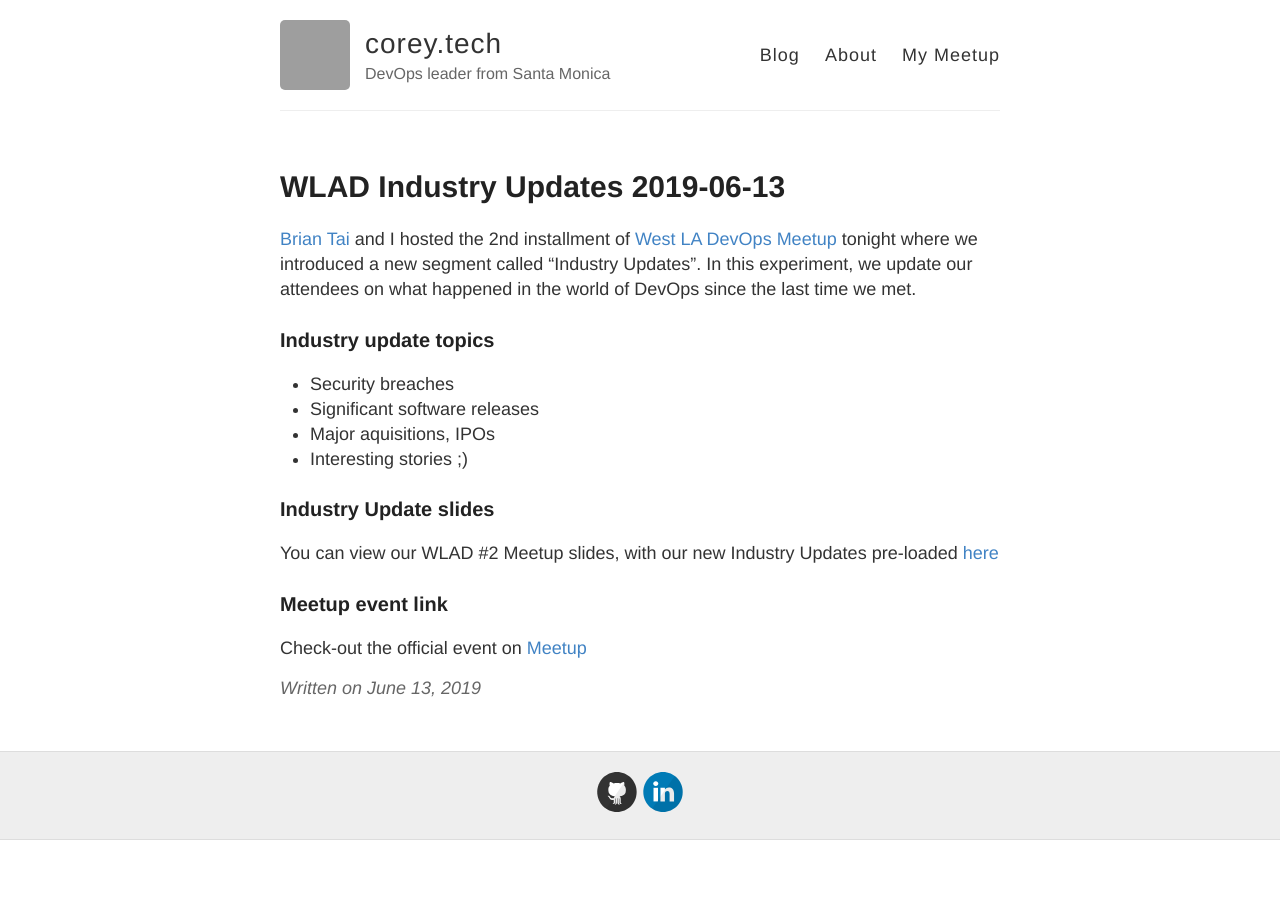
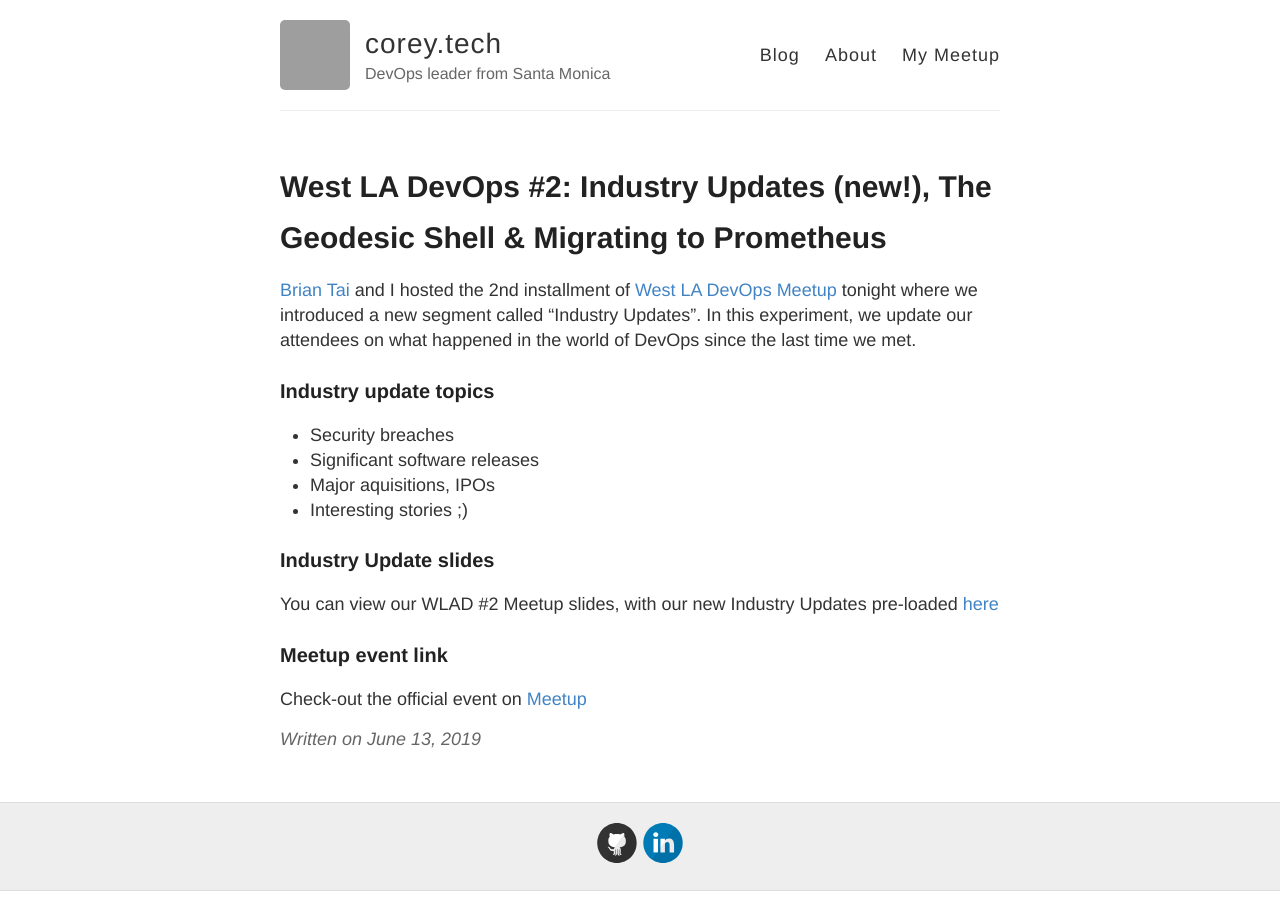
Before and after one commit to mechtron/mechtron.github.io, a Jekyll site: the page built from _posts/2019-6-13-WLAD-2-Industry-Updates.md, in a window 1280 px wide. Built offline with Jekyll 4.4.1, drawn with Linux system fonts in a browser that asks for light colours; grey boxes are pictures that could not be loaded.

Commit message:
Rename WLAD posts to have more human-readable titles

```diff
--- a/_posts/2019-6-13-WLAD-2-Industry-Updates.md
+++ b/_posts/2019-6-13-WLAD-2-Industry-Updates.md
@@ -1,6 +1,6 @@
 ---
 layout: post
-title: "WLAD Industry Updates 2019-06-13"
+title: "West LA DevOps #2: Industry Updates (new!), The Geodesic Shell & Migrating to Prometheus"
 ---
 
 [Brian Tai](https://www.linkedin.com/in/briantai35/){:target="_blank"} and I hosted the 2nd installment of [West LA DevOps Meetup](https://www.meetup.com/West-LA-DevOps/events/261342518/){:target="_blank"} tonight where we introduced a new segment called "Industry Updates". In this experiment, we update our attendees on what happened in the world of DevOps since the last time we met.
```
Also changed, not shown: _posts/2019-10-25-WLAD-4-Industry-Updates.md (+1 -1 lines), _posts/2019-8-29-WLAD-3-Industry-Updates.md (+1 -1 lines).
